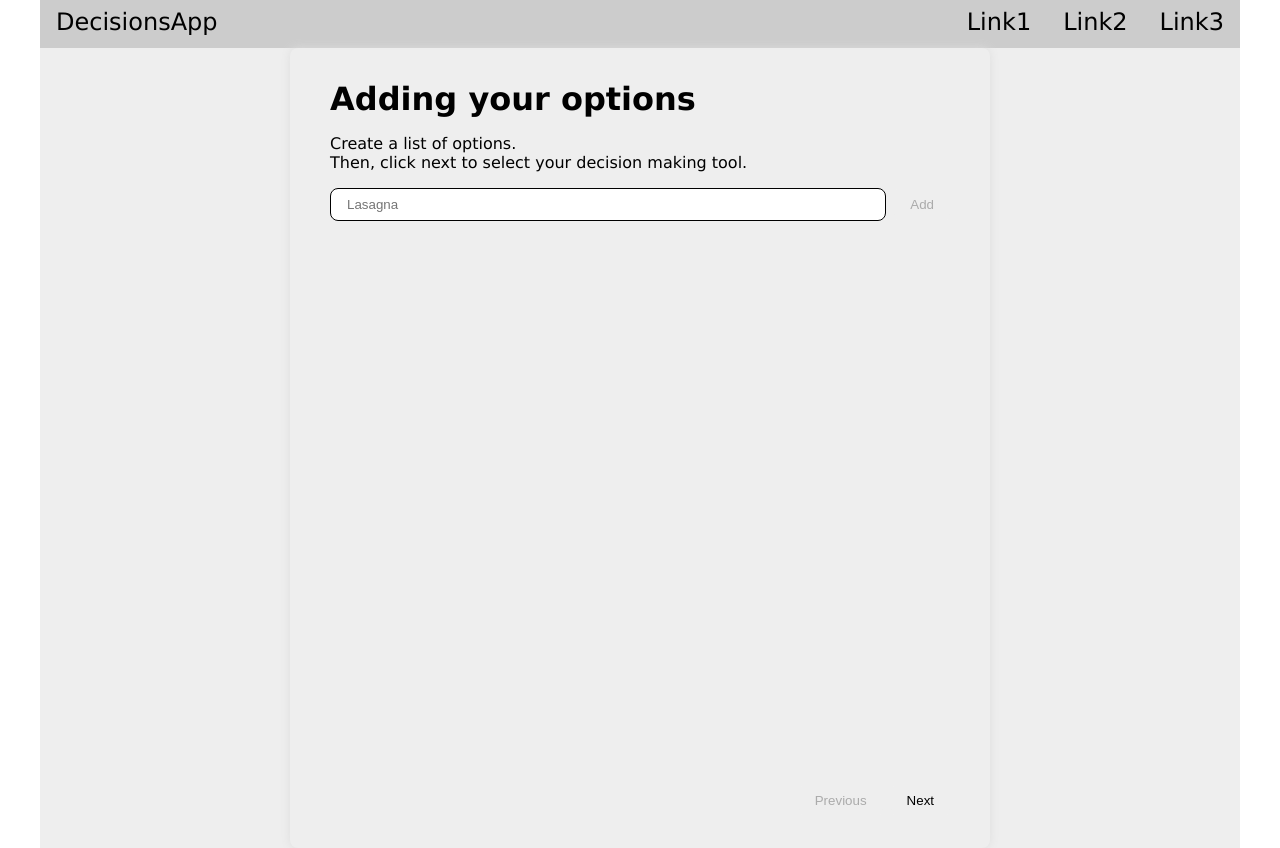
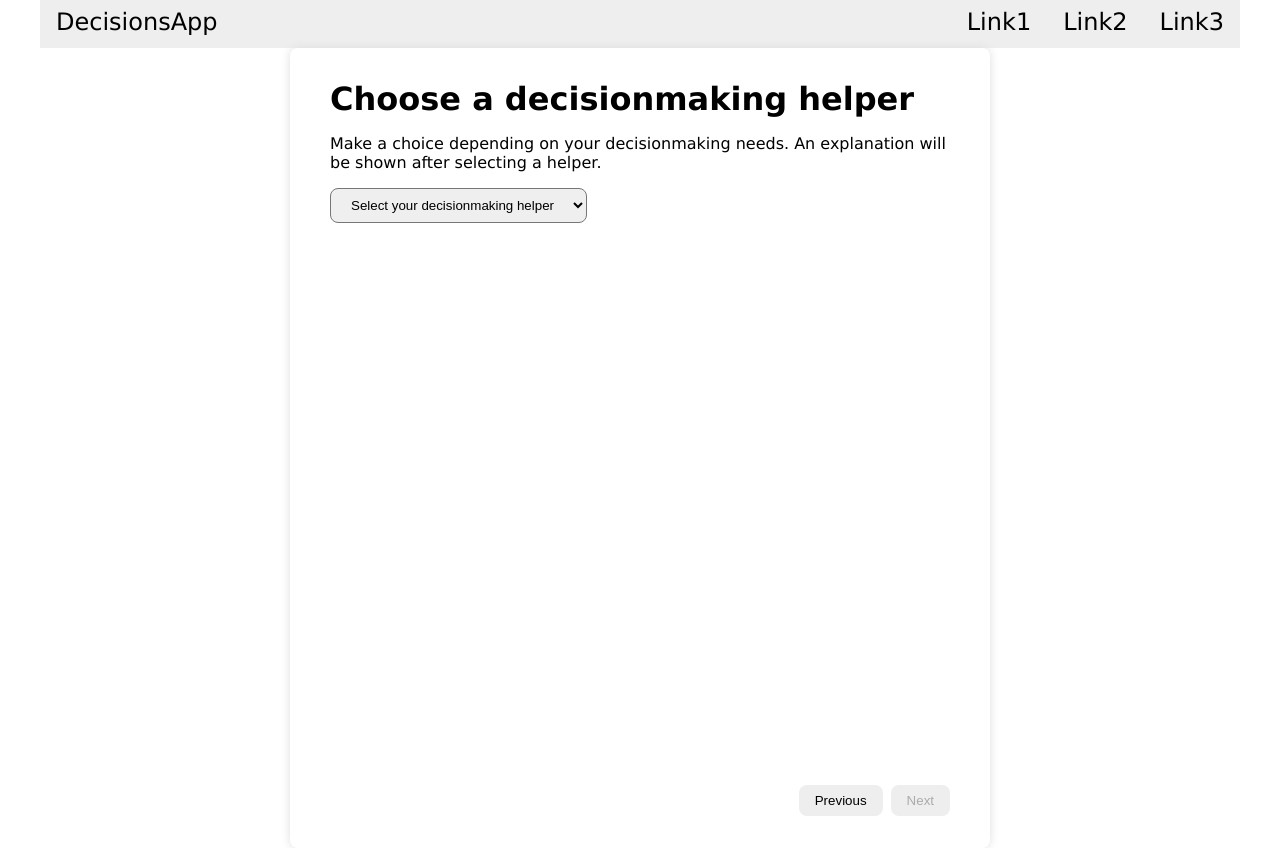
Before and after one commit to anthanhdoan/decisions-app, a React (Vite) app: page / in a window 1280 px wide. Built offline with nearby package versions, Linux system fonts and the light colour scheme.

Commit message:
Updated background colors in App.css and NavBar.css for consistency; enhanced MultiStep component with tool selection and explanations; initialized OptionsContext with placeholder options.

```diff
--- a/src/App.css
+++ b/src/App.css
@@ -1,7 +1,7 @@
 .app-container {
   width: 1200px;
   min-height: calc(100vh - 3rem);
-  background-color: #eee;
+  background-color: #fff;
   display: flex;
   flex-direction: column;
   align-items: center;
--- a/src/components/MultiStep.css
+++ b/src/components/MultiStep.css
@@ -36,3 +36,12 @@ input {
   border-radius: 0.5rem;
   border: 1px solid black;
 }
+
+/* Below is for the tool selection page.
+Will likely be refactored and moved to a different component */
+
+#tool-dropdown {
+  box-sizing: border-box;
+  padding: 0.5rem 1rem;
+  border-radius: 0.5rem;
+}
--- a/src/components/MultiStep.tsx
+++ b/src/components/MultiStep.tsx
@@ -3,7 +3,9 @@ import OptionsList from "./OptionsList";
 import "./MultiStep.css";
 
 export default function MultiStep() {
-  const [step, setStep] = useState<number>(1);
+  // set initial state for step to 1 after finishing the other steps.
+  const [step, setStep] = useState<number>(2);
+  const [selectedTool, setSelectedTool] = useState<string>("");
 
   const nextStep = () => {
     setStep((prev) => prev + 1);
@@ -32,14 +34,79 @@ export default function MultiStep() {
       )}
       {step === 2 && (
         <div className="multistep-page">
-          <h1>Select your decision making helper</h1>
-          <p>[Dropdown menu with available tools]</p>
-          <p>[Paragraph element explaining what the tool does]</p>
+          <div>
+            <h1>Choose a decisionmaking helper</h1>
+            <p>
+              Make a choice depending on your decisionmaking needs. An
+              explanation will be shown after selecting a helper.
+            </p>
+            <label htmlFor="tool selection dropdown">
+              <select
+                required
+                name="tool dropdown"
+                id="tool-dropdown"
+                onChange={(e) => setSelectedTool(e.target.value)}
+              >
+                <option selected hidden value="">
+                  Select your decisionmaking helper
+                </option>
+                <option value="versus">Versus mode</option>
+                <option value="random">Random decision</option>
+                <option value="tournament">Tournament mode</option>
+              </select>
+            </label>
+            {selectedTool && (
+              <p>
+                You have selected the <b>{selectedTool}</b> decisionmaking
+                helper.
+              </p>
+            )}
+            {selectedTool === "versus" && (
+              <div className="tool-explanation">
+                <p>
+                  This decisionmaking helper is best used when you need to
+                  decide on a single option.
+                </p>
+                <p>
+                  It will have you make a series of choices between two of your
+                  possible options, leaving one option as the winner!
+                </p>
+              </div>
+            )}
+            {selectedTool === "random" && (
+              <div className="tool-explanation">
+                <p>
+                  This decisionmaking helper is best used when you have several
+                  options to choose from, but don't have a real preference.
+                </p>
+                <p>It will simply choose one of your options at random.</p>
+                <p style={{ color: "red" }}>Coming soon...</p>
+              </div>
+            )}
+            {selectedTool === "tournament" && (
+              <div className="tool-explanation">
+                <p>
+                  This decisionmaking helper is best used you need to decide on
+                  multiple options.
+                </p>
+                <p>
+                  It will have you make a series of choices. The "winning"
+                  options from every duel will face off later in the tournament,
+                  leaving you with a ranked list of options to choose from.
+                </p>
+                <p style={{ color: "red" }}>Coming soon...</p>
+              </div>
+            )}
+          </div>
           <div className="multistep-buttons-container">
             <button className="multistep-button" onClick={prevStep}>
               Previous
             </button>
-            <button className="multistep-button" onClick={nextStep}>
+            <button
+              className="multistep-button"
+              onClick={nextStep}
+              disabled={selectedTool !== "versus"}
+            >
               Next
             </button>
           </div>
--- a/src/components/NavBar.css
+++ b/src/components/NavBar.css
@@ -1,7 +1,7 @@
 .nav-bar {
   height: 3rem;
   width: 100%;
-  background-color: #ccc;
+  background-color: #eee;
   font-size: 1.5rem;
   display: flex;
   justify-content: space-between;
--- a/src/contexts/OptionsContext.tsx
+++ b/src/contexts/OptionsContext.tsx
@@ -13,7 +13,13 @@ export interface IOptionsContext {
 // eslint-disable-next-line react-refresh/only-export-components, @typescript-eslint/no-explicit-any
 export const OptionsContext = createContext<IOptionsContext | any>(undefined);
 
-const initialOptionsState: Array<IOption> = [];
+// Replaced empty initialstate for placeholder content; remove before finishing.
+// const initialOptionsState: Array<IOption> = [];
+const initialOptionsState: Array<IOption> = [
+  { id: 1, description: "First option placeholder" },
+  { id: 2, description: "Second option placeholder" },
+  { id: 3, description: "Third option placeholder" },
+];
 
 export const OptionsProvider = ({
   children,
```
